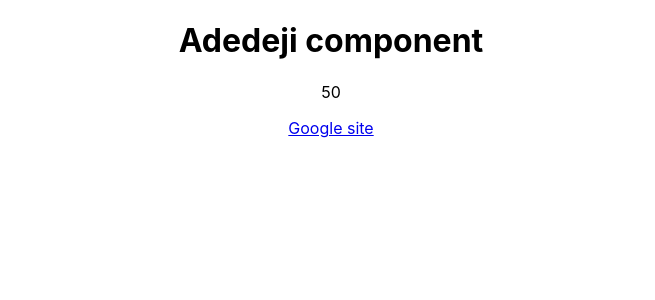
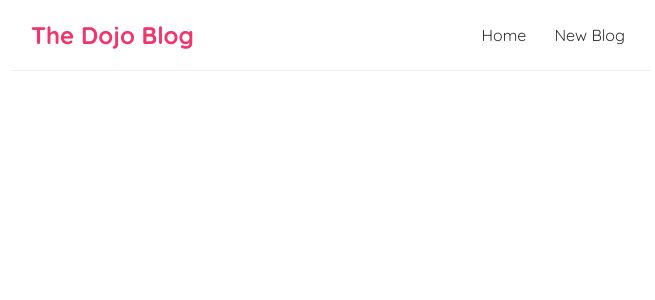
Before and after one commit to DevAdedeji/Learning-ReactJS, a React (Create React App) app: page / in a window 1280 px wide. Shown: the top 300 px of the page, without its empty margins (309-964 px from the left). Built offline with nearby package versions, Linux system fonts and the light colour scheme.

Commit message:
Styles in react

```diff
--- a/src/App.css
+++ /dev/null
@@ -1,38 +0,0 @@
-.App {
-  text-align: center;
-}
-
-.App-logo {
-  height: 40vmin;
-  pointer-events: none;
-}
-
-@media (prefers-reduced-motion: no-preference) {
-  .App-logo {
-    animation: App-logo-spin infinite 20s linear;
-  }
-}
-
-.App-header {
-  background-color: #282c34;
-  min-height: 100vh;
-  display: flex;
-  flex-direction: column;
-  align-items: center;
-  justify-content: center;
-  font-size: calc(10px + 2vmin);
-  color: white;
-}
-
-.App-link {
-  color: #61dafb;
-}
-
-@keyframes App-logo-spin {
-  from {
-    transform: rotate(0deg);
-  }
-  to {
-    transform: rotate(360deg);
-  }
-}
--- a/src/App.js
+++ b/src/App.js
@@ -1,14 +1,14 @@
-import './App.css';
+import Home from './components/Home';
+import Navbar from './components/Navbar';
 
 function App() {
-  const title = "Adedeji"
-  const likes = 50
-  const website = "www.google.com"
+
   return (
     <div className="App">
-     <h1>{title} component</h1>
-     <p>{likes}</p>
-     <a href={website}>Google site</a>
+     <Navbar />
+     <div className="content">
+     <Home />
+     </div>
     </div>
   );
 }
--- /dev/null
+++ b/src/components/Home.js
@@ -0,0 +1,7 @@
+function Home() {
+  return (
+    <div className="home"></div>
+  )
+}
+
+export default Home
--- /dev/null
+++ b/src/components/Navbar.js
@@ -0,0 +1,13 @@
+function Navbar() {
+  return (
+    <nav className="navbar">
+        <h1>The Dojo Blog</h1>
+        <div className="links">
+            <a href="/">Home</a>
+            <a href="/create">New Blog</a>
+        </div>
+    </nav>
+  )
+}
+
+export default Navbar
--- a/src/index.css
+++ b/src/index.css
@@ -1,13 +1,35 @@
-body {
+@import url('https://fonts.googleapis.com/css2?family=Quicksand:wght@300;400;500;600;700&display=swap');
+
+/* base styles */
+* {
   margin: 0;
-  font-family: -apple-system, BlinkMacSystemFont, 'Segoe UI', 'Roboto', 'Oxygen',
-    'Ubuntu', 'Cantarell', 'Fira Sans', 'Droid Sans', 'Helvetica Neue',
-    sans-serif;
-  -webkit-font-smoothing: antialiased;
-  -moz-osx-font-smoothing: grayscale;
+  font-family: "Quicksand";
+  color: #333;
 }
-
-code {
-  font-family: source-code-pro, Menlo, Monaco, Consolas, 'Courier New',
-    monospace;
+.navbar {
+  padding: 20px;
+  display: flex;
+  align-items: center;
+  max-width: 600px;
+  margin: 0 auto;
+  border-bottom: 1px solid #f2f2f2;
 }
+.navbar h1 {
+  color: #f1356d;
+}
+.navbar .links {
+  margin-left: auto;
+}
+.navbar a {
+  margin-left: 16px;
+  text-decoration: none;
+  padding: 6px;
+}
+.navbar a:hover {
+  color: #f1356d;
+}
+.content {
+  max-width: 600px;
+  margin: 40px auto;
+  padding: 20px;
+}
```
